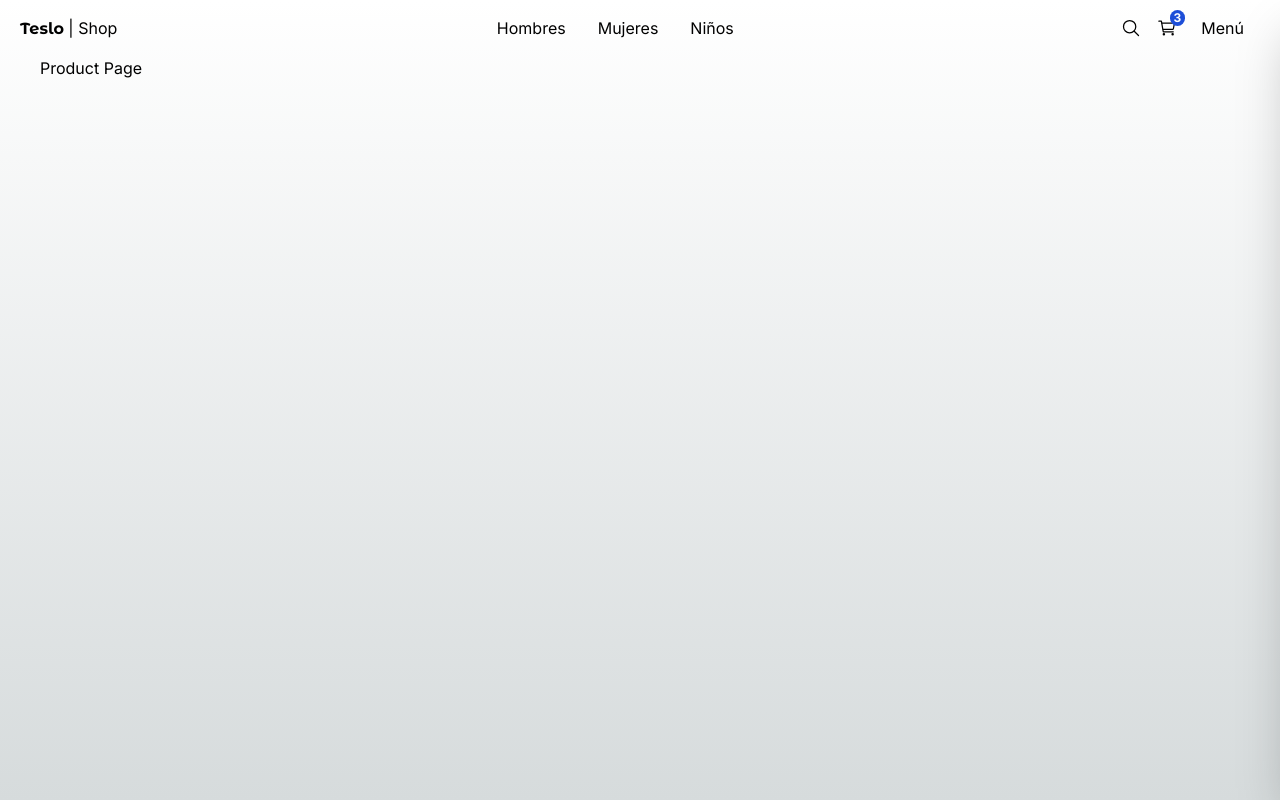
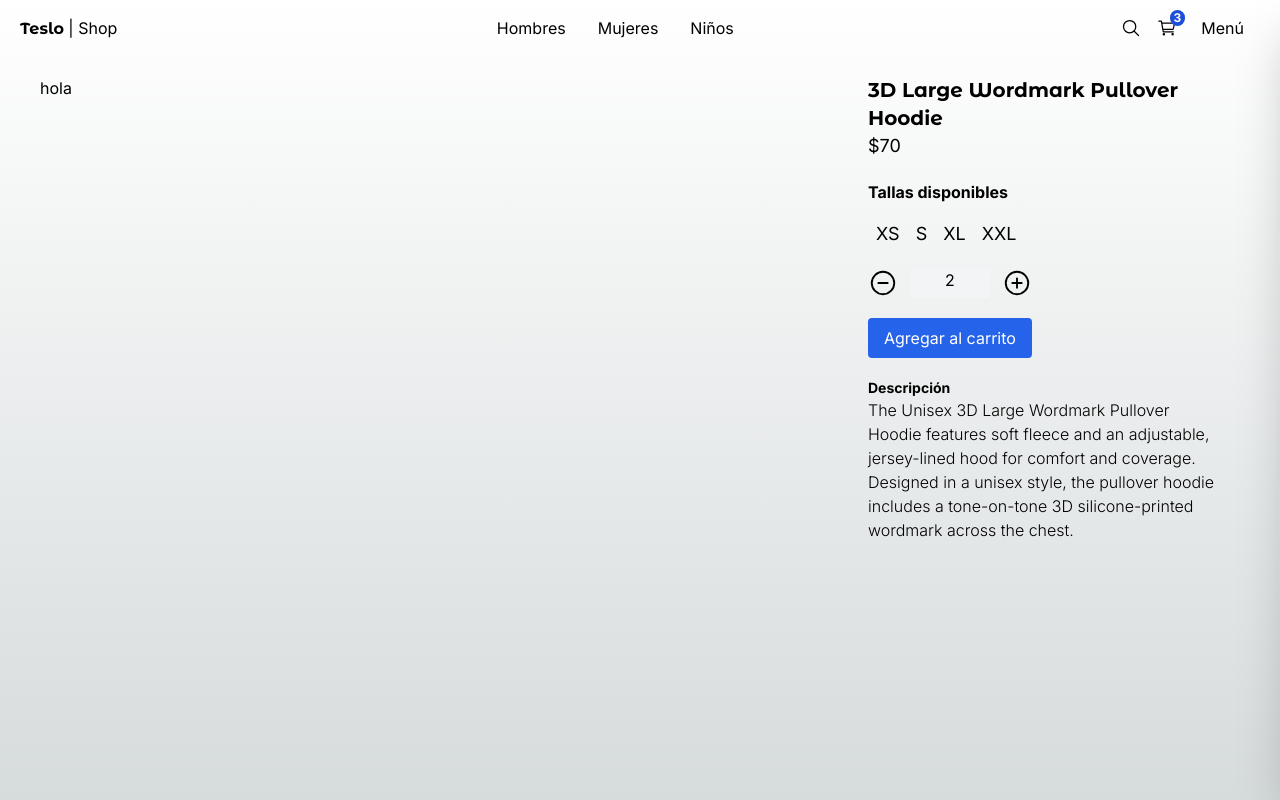
Before and after one commit to UriiSanchez/teslo-shop, a Next.js app: page /product/3d_large_wordmark_pullover_hoodie in a window 1280 px wide. Built offline with nearby package versions, Linux system fonts and the light colour scheme.

Commit message:
Dev Cerón | add: first part of product, create components for sizes, quantity and description product

```diff
--- a/src/app/(shop)/category/[id]/page.tsx
+++ b/src/app/(shop)/category/[id]/page.tsx
@@ -1,17 +1,38 @@
+import { ProductGrid, Title } from "@/components";
+import { Category } from "@/interfaces";
+import { initialData } from "@/seed/seed";
 import { notFound } from "next/navigation";
-import React from "react";
+
+const seedProducts = initialData.products;
 
 interface Props {
 	params: {
-		id: string;
+		id: Category;
 	};
 }
 export default function ({ params }: Props) {
 	const { id } = params;
 
-	if (id === "kid") {
-		notFound();
-	}
+	const products = seedProducts.filter((prod) => prod.gender === id);
+	const labels: Record<Category, string> = {
+		men: "para hombres",
+		women: "para mujeres",
+		kid: "para niños",
+		unisex: "para todos",
+	};
 
-	return <div>Category Page</div>;
+	// if (id === "kid") {
+	// 	notFound();
+	// }
+
+	return (
+		<>
+			<Title
+				title={`Artículos de ${labels[id]}`}
+				subtitle='Todos los productos'
+				className='mb-2'
+			/>
+			<ProductGrid products={products} />
+		</>
+	);
 }
--- a/src/app/(shop)/product/[slug]/page.tsx
+++ b/src/app/(shop)/product/[slug]/page.tsx
@@ -1,5 +1,43 @@
-import React from "react";
+import { notFound } from "next/navigation";
 
-export default function () {
-	return <div>Product Page</div>;
+import { initialData } from "@/seed/seed";
+import { titleFont } from "@/config/fonts";
+import { SizeSelector } from "@/components";
+import QuantitySelector from "@/components/product/quantity-selector/QuantitySelector";
+
+interface Props {
+	params: {
+		slug: string;
+	};
 }
+
+export default function ({ params }: Props) {
+	const { slug } = params;
+	const product = initialData.products.find((prod) => prod.slug === slug);
+	if (!product) {
+		notFound();
+	}
+
+	return (
+		<div className='mt-5 mb-20 grid md:grid-cols-3 gap-3'>
+			{/* Slideshow */}
+			<div className='col-span-1 md:col-span-2 '>hola</div>
+			{/* Detalles */}
+			<div className='col-span-1 px-5'>
+				<h1 className={`${titleFont.className} antialiased font-bold text-xl`}>
+					{product.title}
+				</h1>
+				<p className='text-lg mb-5'>${product.price}</p>
+				{/* Selector de tallas */}
+				<SizeSelector selectedSize={"M"} availableSizes={product.sizes} />
+				{/* Selector de Cantidad */}
+				<QuantitySelector quantity={2} />
+				{/* Button */}
+				<button className='btn-primary my-5'>Agregar al carrito</button>
+				{/* Descripción */}
+				<h3 className='font-bold text-sm'>Descripción</h3>
+				<p className='font-light'>{product.description}</p>
+			</div>
+		</div>
+	);
+}
--- /dev/null
+++ b/src/app/(shop)/product/not-found.tsx
@@ -0,0 +1,5 @@
+import PageNotFound from "@/components/ui/not-found/PageNotFound";
+
+export default function () {
+	return <PageNotFound />;
+}
--- /dev/null
+++ b/src/components/product/quantity-selector/QuantitySelector.tsx
@@ -0,0 +1,33 @@
+"use client";
+import { useState } from "react";
+import { IoAddCircleOutline, IoRemoveCircleOutline } from "react-icons/io5";
+
+interface Props {
+	quantity: number;
+}
+
+const QuantitySelector = ({ quantity }: Props) => {
+	const [count, setCount] = useState(quantity);
+
+	const onQuantityChanged = (value: number) => {
+		if (count + value < 1) return;
+
+		setCount(count + value);
+	};
+
+	return (
+		<div className='flex'>
+			<button onClick={() => onQuantityChanged(-1)}>
+				<IoRemoveCircleOutline size={30} />
+			</button>
+			<span className='w-20 mx-3 px-5 bg-gray-100 text-center rounded'>
+				{count}
+			</span>
+			<button onClick={() => onQuantityChanged(+1)}>
+				<IoAddCircleOutline size={30} />
+			</button>
+		</div>
+	);
+};
+
+export default QuantitySelector;
--- /dev/null
+++ b/src/components/product/size-selector/SizeSelector.tsx
@@ -0,0 +1,27 @@
+import type { Size } from "@/interfaces";
+import clsx from "clsx";
+
+interface Props {
+	selectedSize: Size;
+	availableSizes: Size[];
+}
+
+export const SizeSelector = ({ selectedSize, availableSizes }: Props) => {
+	return (
+		<div className='my-5'>
+			<h3 className='font-bold mb-4'>Tallas disponibles</h3>
+			<div className='flex'>
+				{availableSizes.map((size) => (
+					<button
+						key={size}
+						className={clsx("mx-2 hover:underline text-lg", {
+							underline: size === selectedSize,
+						})}
+					>
+						{size}
+					</button>
+				))}
+			</div>
+		</div>
+	);
+};
```
Also changed, not shown: src/components/index.ts (+8 -4 lines), src/interfaces/product.interface.ts (+6 -5 lines), src/components/ui/sidebar/Sidebar.tsx (renamed from src/components/sidebar/Sidebar.tsx).
